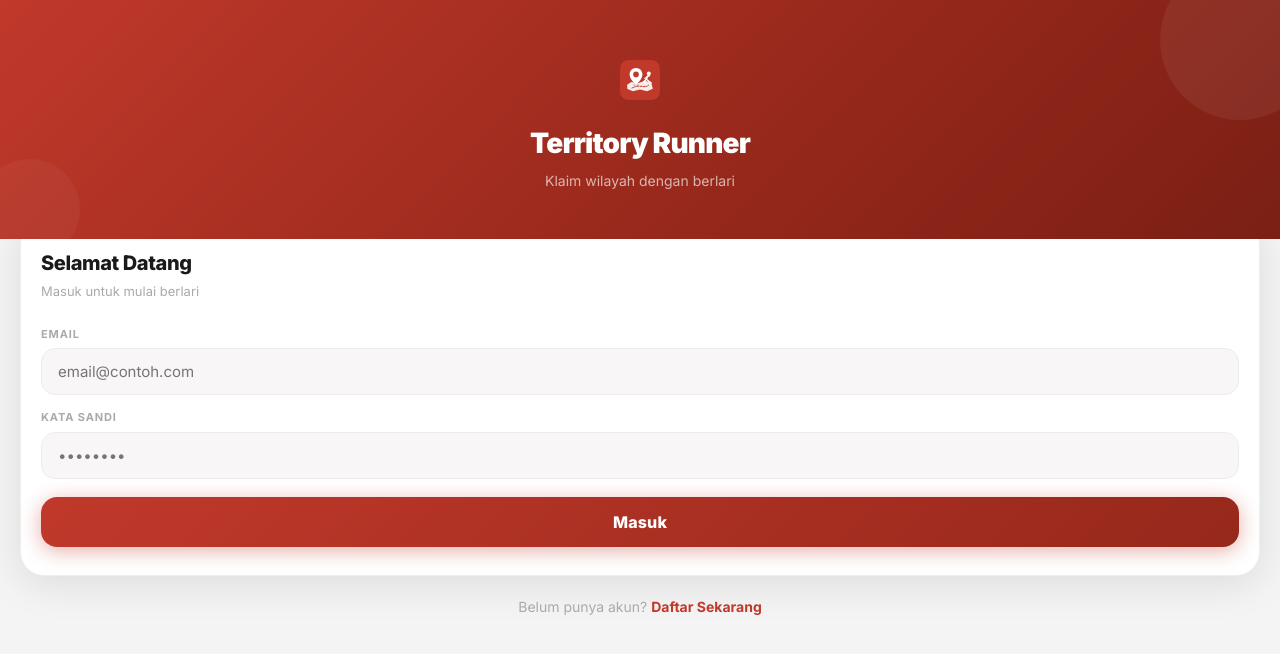
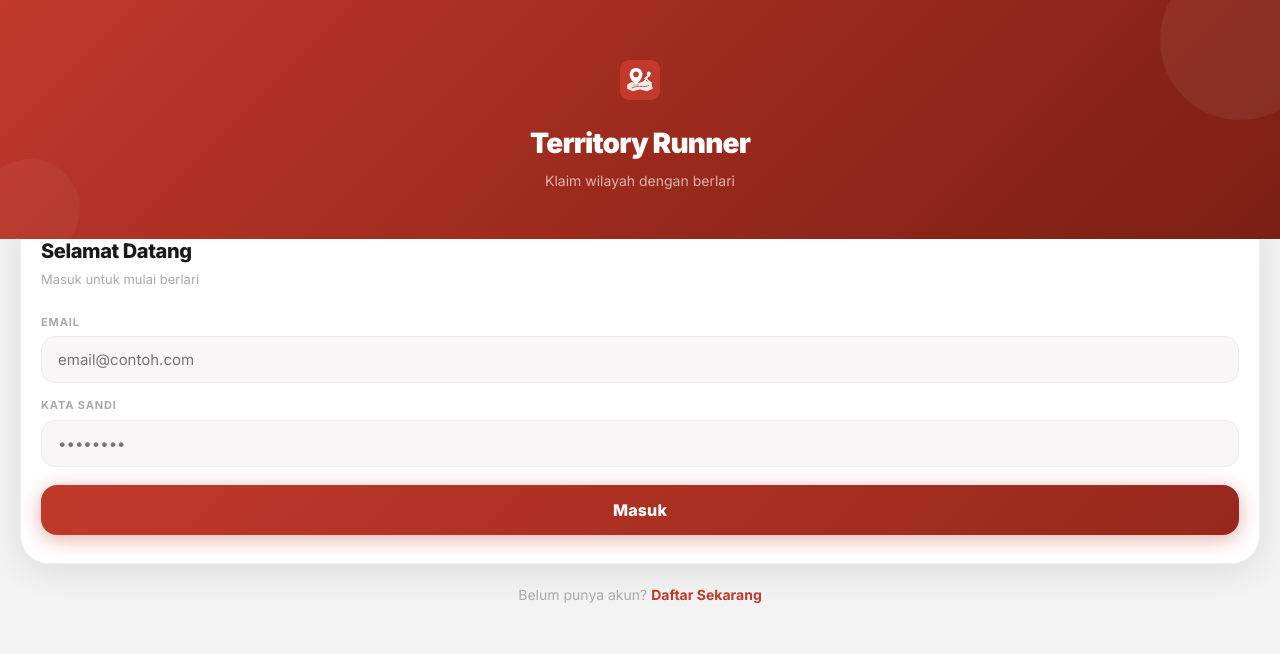
Before and after one commit to ihyaabrar/Territory-Jogger, a React (Vite) app: page / in a window 1280 px wide. Shown: the top 654 px of the page. Built offline with nearby package versions, Linux system fonts and the light colour scheme; the HTML template or start-up script is replaced by a standard one.

Commit message:
fix(auth): form card naik lebih tinggi, tidak ketimpa gradient merah

```diff
--- a/src/components/auth/LoginForm.tsx
+++ b/src/components/auth/LoginForm.tsx
@@ -45,9 +45,9 @@ export function LoginForm({ onSuccess, onSwitchToRegister }: LoginFormProps) {
         </div>
       </div>
 
-      {/* Form card */}
-      <div style={{ flex: 1, padding: '0 20px 32px', marginTop: -20 }}>
-        <div style={{ background: '#fff', borderRadius: 24, padding: '28px 20px', boxShadow: '0 8px 40px rgba(0,0,0,0.10)', border: '1px solid #F0EEEE' }}>
+      {/* Form card — naik lebih tinggi untuk menutupi gradient */}
+      <div style={{ flex: 1, padding: '0 20px 32px', marginTop: -32 }}>
+        <div style={{ background: '#fff', borderRadius: 28, padding: '28px 20px', boxShadow: '0 8px 40px rgba(0,0,0,0.10)', border: '1px solid #F0EEEE' }}>
           <h2 style={{ fontSize: 20, fontWeight: 800, color: '#1A1A1A', margin: '0 0 4px', letterSpacing: '-0.02em' }}>Selamat Datang</h2>
           <p style={{ fontSize: 13, color: '#AAA', margin: '0 0 24px' }}>Masuk untuk mulai berlari</p>
 
--- a/src/components/auth/RegisterForm.tsx
+++ b/src/components/auth/RegisterForm.tsx
@@ -65,9 +65,9 @@ export function RegisterForm({ onSuccess, onSwitchToLogin }: RegisterFormProps)
         </div>
       </div>
 
-      {/* Form card */}
-      <div style={{ flex: 1, padding: '0 20px 32px', marginTop: -20, overflowY: 'auto' }}>
-        <div style={{ background: '#fff', borderRadius: 24, padding: '28px 20px', boxShadow: '0 8px 40px rgba(0,0,0,0.10)', border: '1px solid #F0EEEE' }}>
+      {/* Form card — naik lebih tinggi untuk menutupi gradient */}
+      <div style={{ flex: 1, padding: '0 20px 32px', marginTop: -32, overflowY: 'auto' }}>
+        <div style={{ background: '#fff', borderRadius: 28, padding: '28px 20px', boxShadow: '0 8px 40px rgba(0,0,0,0.10)', border: '1px solid #F0EEEE' }}>
 
           {success ? (
             <div style={{ textAlign: 'center', padding: '20px 0' }}>
```
Also changed, not shown: 1 other file (tests, documents, lock files or other folders).
